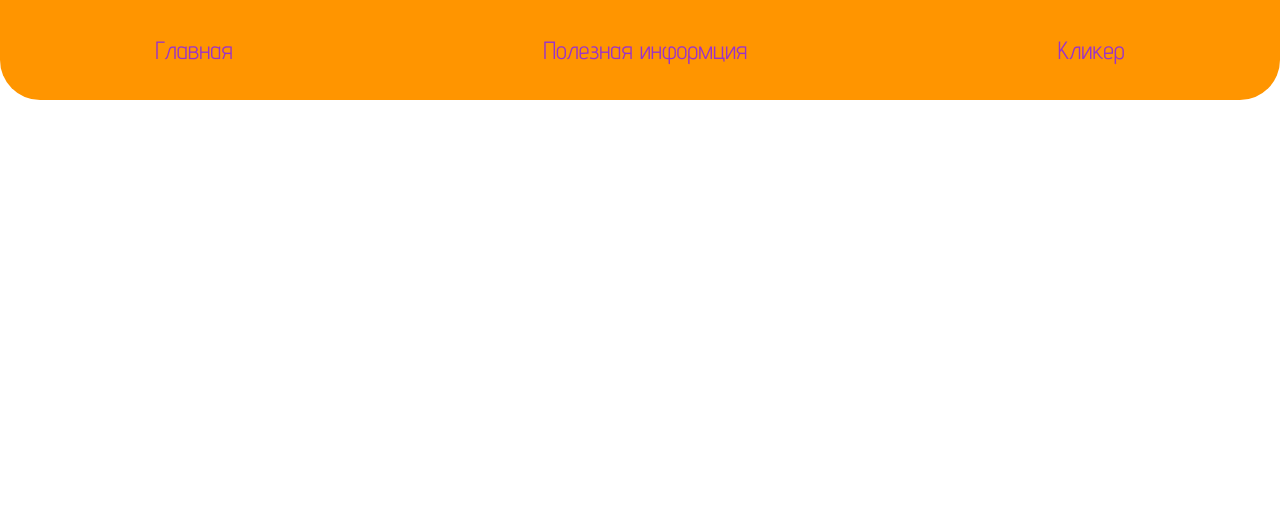
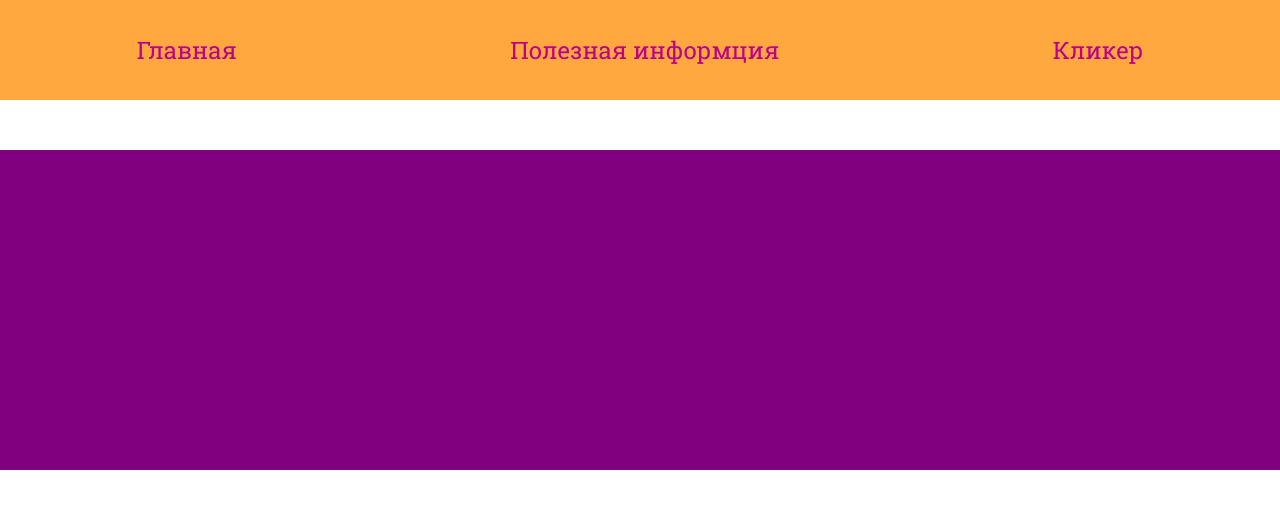
Before and after one commit to Akots2008/visitka, a plain HTML site: page index.HTML in a window 1280 px wide. Drawn offline with Linux system fonts and the light colour scheme; a web font is replaced by a local one.

Commit message:
Add files via upload

```diff
--- a/style.css
+++ b/style.css
@@ -1,34 +1,50 @@
-
-@import url('https://fonts.googleapis.com/css2?family=Advent+Pro:ital,wght@0,100..900;1,100..900&display=swap');
-
+@import url('https://fonts.googleapis.com/css2?family=Bellota:ital,wght@0,300;0,400;0,700;1,300;1,400;1,700&family=Gloria+Hallelujah&family=Montserrat&family=Pacifico&family=Roboto+Slab:wght@100..900&display=swap');
 body{
     margin: 0px;
     padding: 0px;
-    font-family: "Advent Pro", sans-serif;
-  font-optical-sizing: auto;
-  font-weight: <weight>;
-  font-style: normal;
-  font-variation-settings:"width" 100;
+    font-family: "Roboto Slab", serif;
+
  }
+
 header{
-    background-color:#FF9500;
-    height:100px;
-    width:100%;
-    border-bottom-left-radius:40px;
-    border-bottom-right-radius:40px;
+    background-color: #FFA840;
+    height: 100px;
+    width: 100%;
+    min-width: 900px;
  }
+
 nav{
-    width:100%;
-    height:100%;
-    display:flex;
-    justify-content:space-around;
-    align-items:center;
+    display: flex;
+    height: 100px;
+    width: 100%;
+    justify-content: space-around;
+    align-items: center;
  }
 nav a{
-    font-size:25px;
-    text-decoration:none;
-    color:darkorchid;
+    font-size: 24px;
+    text-decoration: none;
+    color:#BE008A;
  }
  nav a:hover{
-    color:purple
+     color: #7C005A;
  }
+ .about{
+     width: 100vw;
+     height: 40vh;
+     margin-top:50px;
+     background-color:purple;
+     display: flex;
+     justify-content:center;
+     align-items: center;
+ }
+ .avatar{
+     width:19.2vw;
+     height:39vh;
+     min-width:150px;
+     border-radius: 100%;
+ }
+ .aboutText{
+ display: flex;
+flex-direction:column;
+margin-left:30px;
+ }
```
Also changed, not shown: index.html (added, +38 -0 lines), script.js (added). Lines whose indentation alone changed are shown as unchanged.
